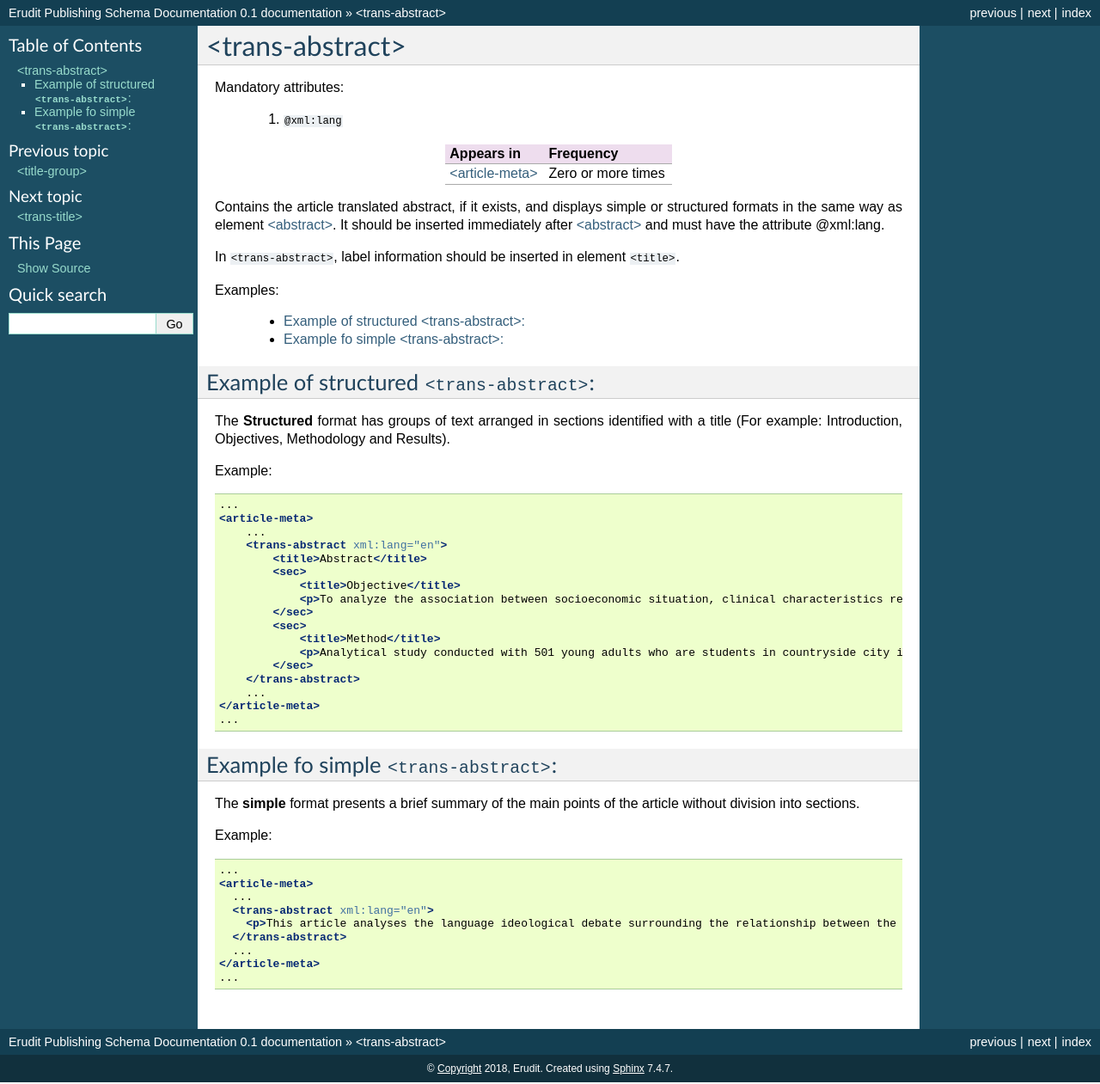
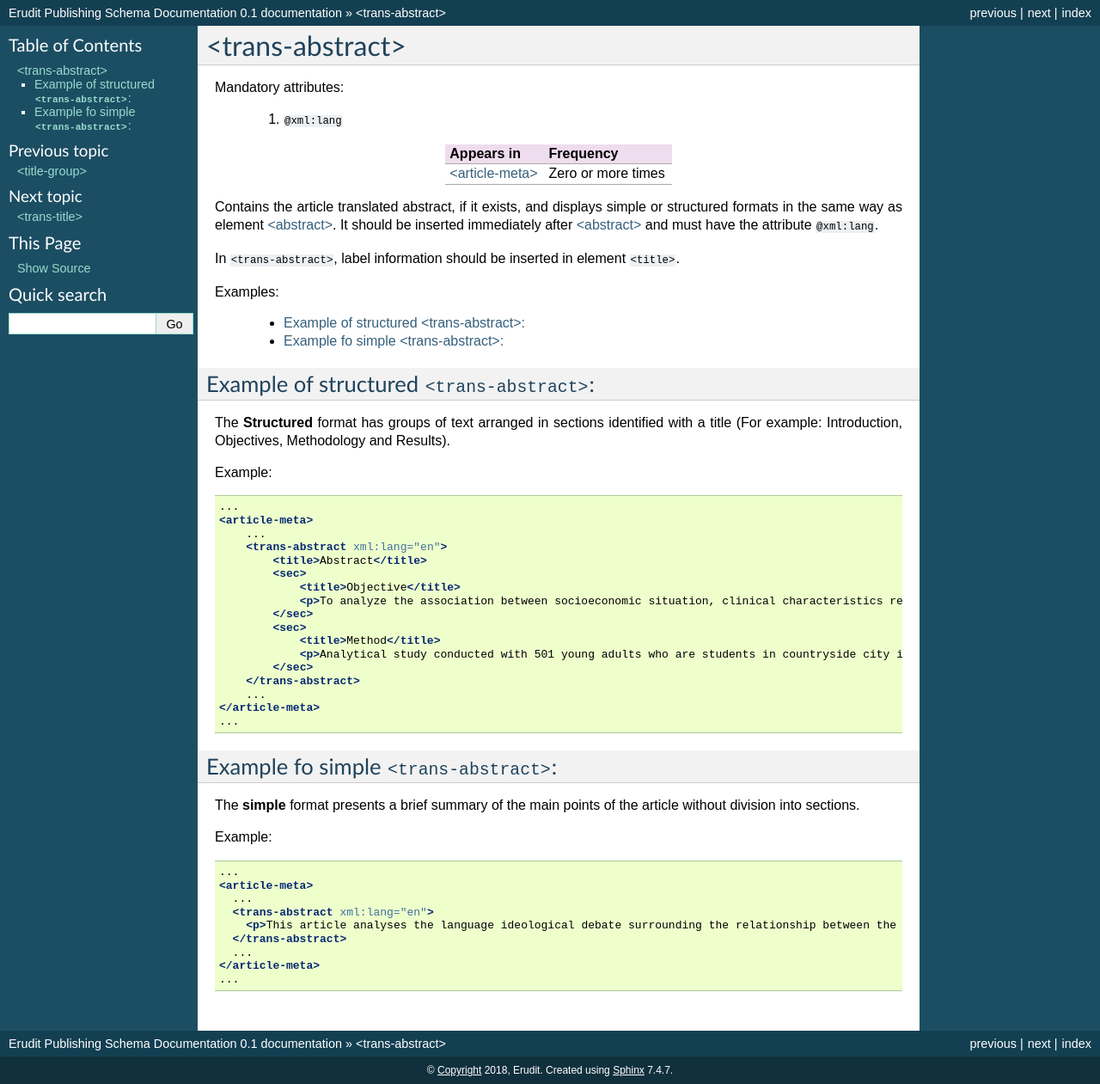
Before and after one commit to erudit/erudit-ps-documentation, a Sphinx documentation site: the page built from docs/source/tagset/element-trans-abstract.rst, in a window 1280 px wide. Shown: the whole page at 86% size. Built offline with Sphinx 7.4.7, drawn with Linux system fonts in a browser that asks for light colours; pages that are not in the unit, such as notebooks, are missing from menus.

```diff
--- a/docs/source/tagset/element-trans-abstract.rst
+++ b/docs/source/tagset/element-trans-abstract.rst
@@ -13,7 +13,7 @@ Mandatory attributes:
 | :ref:`element-article-meta`  | Zero or more times |
 +------------------------------+--------------------+
 
-Contains the article translated abstract, if it exists, and displays simple or structured formats in the same way as element :ref:`element-abstract`. It should be inserted immediately after :ref:`element-abstract` and must have the attribute @xml:lang.
+Contains the article translated abstract, if it exists, and displays simple or structured formats in the same way as element :ref:`element-abstract`. It should be inserted immediately after :ref:`element-abstract` and must have the attribute ``@xml:lang``.
 
 In ``<trans-abstract>``, label information should be inserted in element ``<title>``.
 
```
